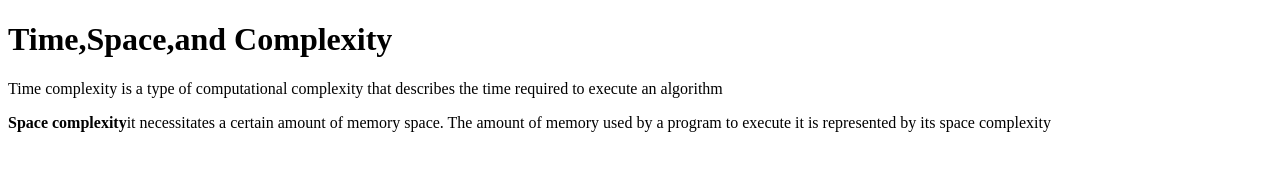
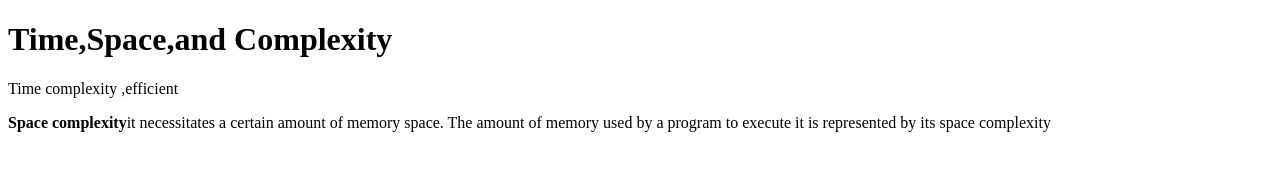
Before and after one commit to acciojob/time-and-space-complexity-Praveen7070kr, a website: page main.html in a window 1280 px wide. Drawn offline with Linux system fonts and the light colour scheme.

Commit message:
created a submission

```diff
--- a/main.html
+++ b/main.html
@@ -6,7 +6,7 @@
 	<link rel="stylesheet" href="styles.css">
 </head>
 	<h1>Time,Space,and Complexity</h1>
-	<P>Time complexity is a type of computational complexity that describes the time required to execute an algorithm</P>
+	<P>Time complexity ,efficient</P>
 	<p><b>Space complexity</b>it necessitates a certain amount of memory space. The amount of memory used by a program to execute it is represented by its space complexity</p>
 <body>
 	<!-- the entire body must be written by student -->
```
